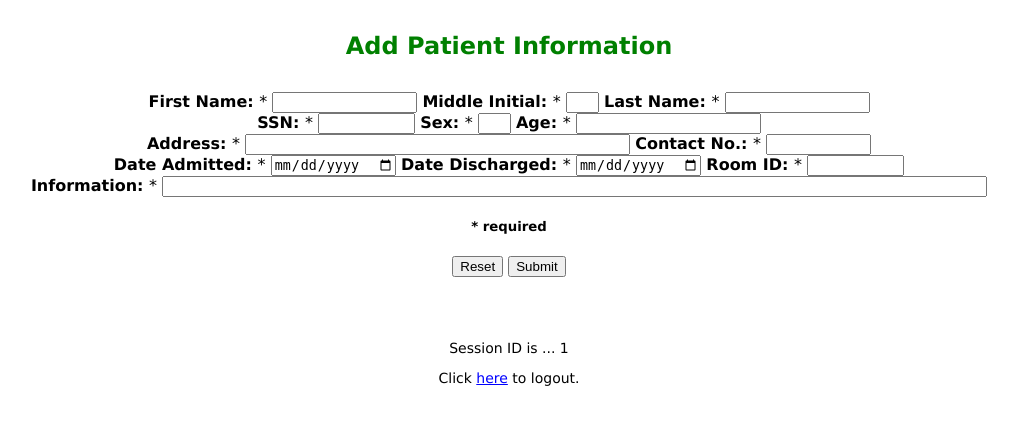
After one commit to kellybreedlove/HospitalDatabase, a PHP site: page /addPatientInfo.php in a window 1280 px wide. The commit adds this page. Shown: the top 425 px of the page, without its empty margins (131-1149 px from the left). Run offline with PHP 8.4, Linux system fonts and the light colour scheme; the visitor is signed in with stand-in values (Sample User, id 1).

Commit message:
session id stuff

```diff
--- /dev/null
+++ b/addPatientInfo.php
@@ -0,0 +1,99 @@
+<!DOCTYPE html>
+<?php
+  session_start();
+  if(!isset($_SESSION['sid'])) {
+	header("location: login.php");
+  }
+?>
+
+<html>
+<head>
+	<title> Add Patient </title>
+	<link rel="stylesheet" href="style.css">
+</head>
+
+<body>
+
+	<h4 class="header"> Add Patient Information</h4>
+
+	<form name="addform"  action="addPatient.php" method="post">
+		<tablewidth="60%" border="0" cellpadding="3" cellspacing="12">
+
+	<tr id ="make-uc">
+		<td class="a"><strong>First Name: </strong>*</td>
+		<td><input name="fname" type="text" size="15" maxlength="15" /></td>
+	</tr>
+
+	<tr id ="make-uc">
+		<td class="a"><strong>Middle Initial: </strong>*</td>
+		<td><input name="minit" type="text" size="1" maxlength="1" /></td>
+	</tr>
+
+	<tr id ="make-uc">
+		<td class="a"><strong>Last Name: </strong>*</td>
+		<td><input name="lname" type="text" size="15" maxlength="15" /></td>
+	</tr> <br>
+
+	<tr id ="make-uc">
+		<td class="a"><strong>SSN: </strong>*</td>
+		<td><input name="ssn" type="text" size="9" maxlength="9" /></td>
+	</tr>
+
+	<tr id ="make-uc">
+		<td class="a"><strong>Sex: </strong>*</td>
+		<td><input name="sex" type="text" size="1" maxlength="1" /></td>
+	</tr>
+
+	<tr id ="make-uc">
+		<td class="a"><strong>Age: </strong>*</td>
+		<td><input name="age" type="number" size="3" maxlength="3" /></td>
+	</tr><br>
+
+	<tr id ="make-uc">
+		<td class="a""><strong>Address: </strong>*</td>
+		<td><input name="address" type="text" size="45" maxlength="45" /></td>
+	</tr>
+
+	<tr id ="make-uc">
+		<td class="a"><strong>Contact No.: </strong>*</td>
+		<td><input name="contactno" type="text" size="10" maxlength="10" /></td>
+	</tr><br>
+
+	<tr id ="make-uc">
+		<td class="a"><strong>Date Admitted: </strong>*</td>
+		<td><input name="date_admit" type="date" size="20" maxlength="20" /></td>
+	</tr>
+
+	<tr id ="make-uc">
+		<td class="a"><strong>Date Discharged: </strong>*</td>
+		<td><input name="date_disch" type="date" size="20" maxlength="20" /></td>
+	</tr>
+
+	<tr id ="make-uc">
+		<td class="a"><strong>Room ID: </strong>*</td>
+		<td><input name="rid" type="text" size="9" maxlength="9" /></td>
+	</tr><br>
+
+	<tr id ="make-uc">
+		<td class="a"><strong>Information: </strong>*</td>
+		<td><input name="info" type="text" size="100" maxlength="200" /></td>
+	</tr><br>
+
+	<h5>* required</h5>
+
+	<tr id ="make-uc">
+		<td class="a"></td>
+		<td><input type="reset" name="Reset" value="Reset" />
+		<input type="submit" name="Submit" value="Submit" /></td>
+	</tr><br>
+
+	</table>
+	</form>
+
+<?php
+echo "<br><p><br><p>Session ID is ... " .$_SESSION['sid']. "<br><p>";
+echo "Click <a href='logout.php'>here</a> to logout.";
+?>
+
+</body>
+</html>
--- a/logout.php
+++ b/logout.php
@@ -4,5 +4,5 @@ session_start();
 session_unset();
 session_destroy();
 
-echo "Logged out successfully";
+echo "Logged out successfully!";
 ?>
```
Also changed, not shown: home.php (added, +27 -0 lines), login.php (+9 -2 lines), loginProc.php (+6 -5 lines).
